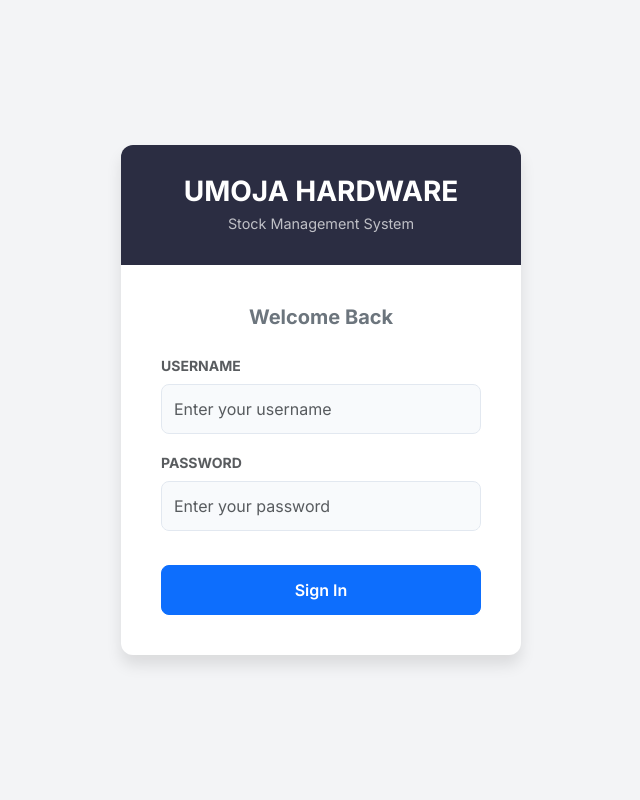
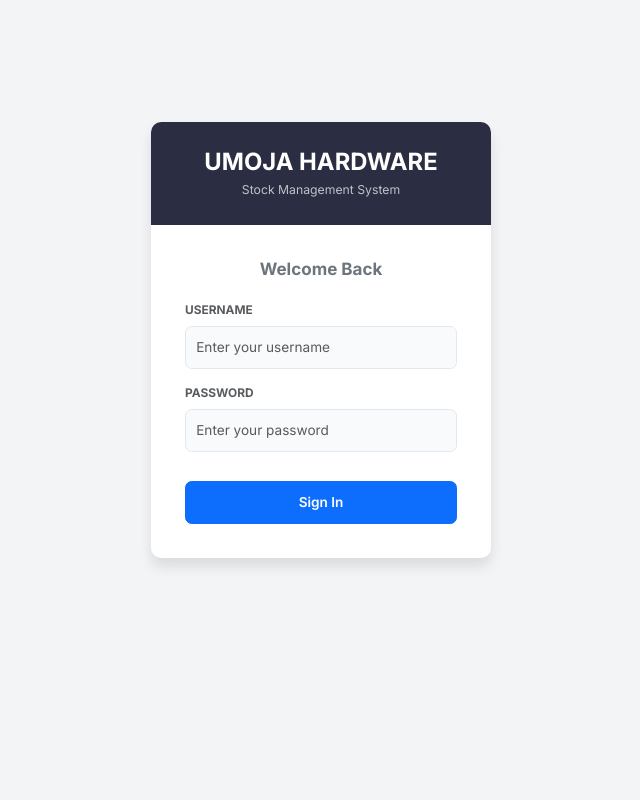
Before and after one commit to ibrahzuma/umoja-hardware-system, a Django app: a page that uses apps/users/templates/login.html in a window 1280 px wide. Shown: the whole page, without its empty margins (319-959 px from the left). Run offline with Django 5.2, Linux system fonts and the light colour scheme.

Commit message:
Reduce screen content scale to 85% via body zoom

```diff
--- a/static/css/style.css
+++ b/static/css/style.css
@@ -38,6 +38,7 @@ body {
     background-color: var(--bg-body);
     color: var(--text-main);
     overflow-x: hidden;
+    zoom: 85%;
 }
 
 h1,
```
